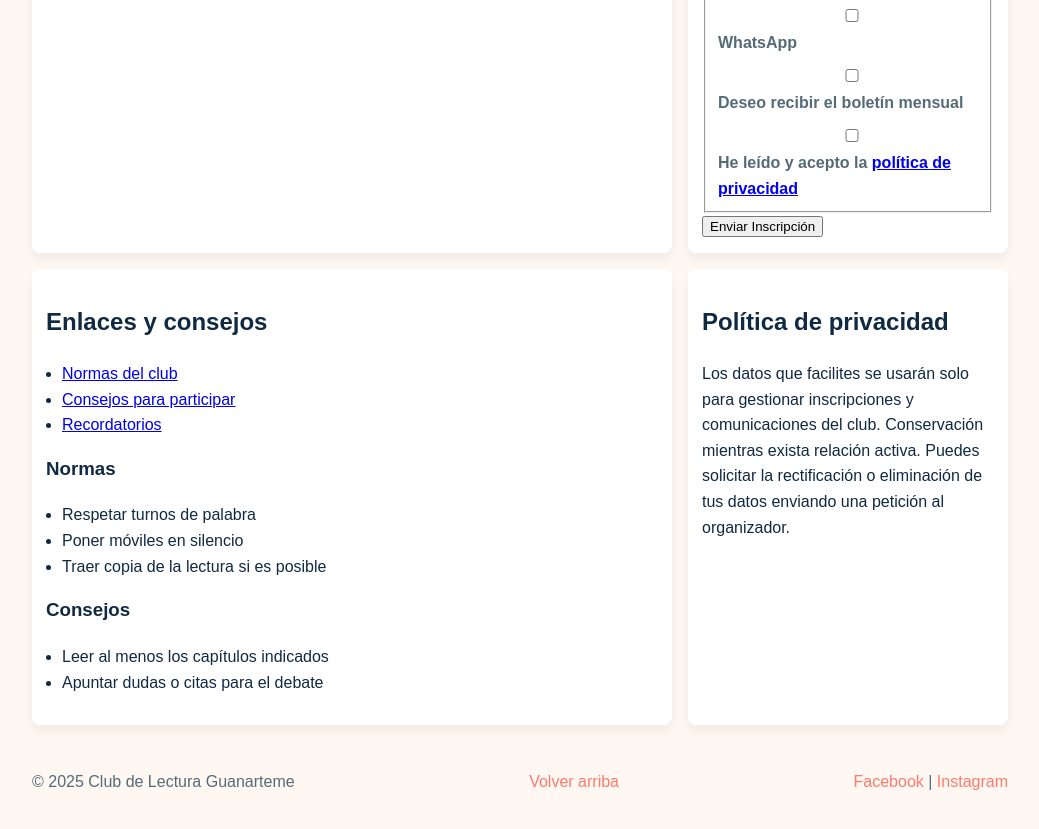
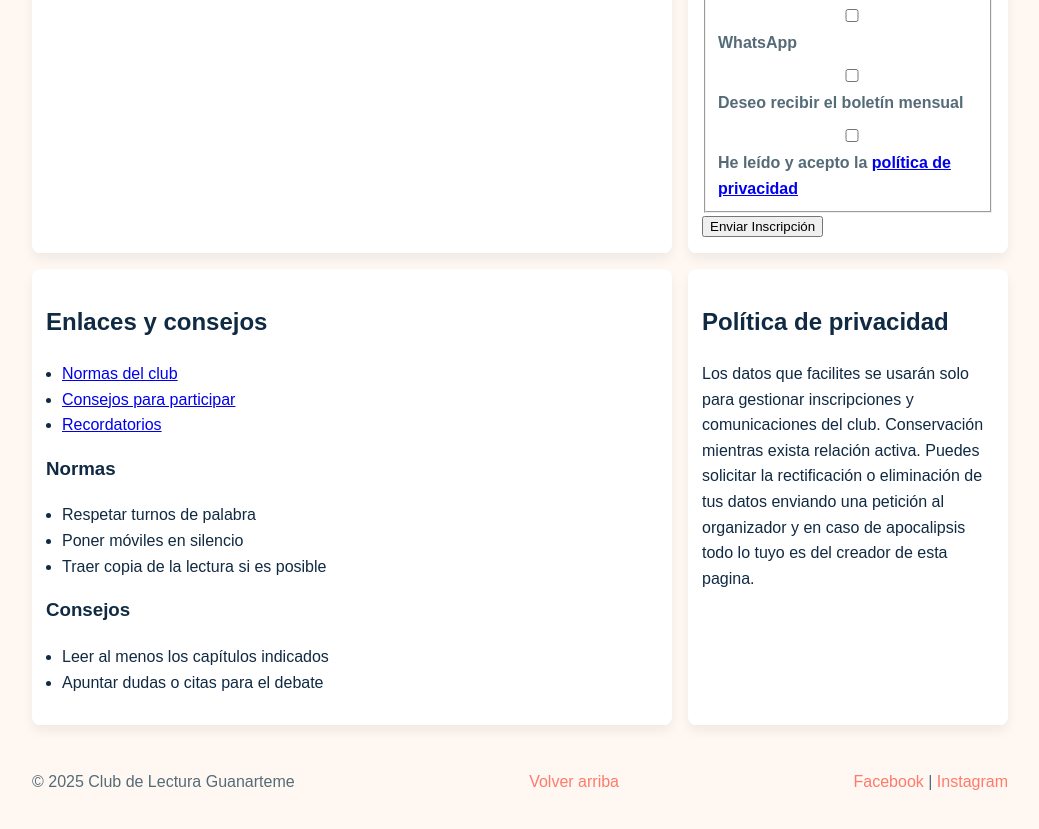
Before and after one commit to manuelangelhernandezcastillo-collab/manuel, a plain HTML site: page index.html in a window 1280 px wide. Shown: the part 2030-2859 px from the top of the page, without its empty margins (120-1159 px from the left). Drawn offline with Linux system fonts and the light colour scheme.

Commit message:
Descripción de los cambios realizados

```diff
--- a/index.html
+++ b/index.html
@@ -199,7 +199,7 @@
 
     <section id="privacidad" class="card" aria-labelledby="privacidad-h">
       <h2 id="privacidad-h">Política de privacidad</h2>
-      <p>Los datos que facilites se usarán solo para gestionar inscripciones y comunicaciones del club. Conservación mientras exista relación activa. Puedes solicitar la rectificación o eliminación de tus datos enviando una petición al organizador.</p>
+      <p>Los datos que facilites se usarán solo para gestionar inscripciones y comunicaciones del club. Conservación mientras exista relación activa. Puedes solicitar la rectificación o eliminación de tus datos enviando una petición al organizador y en caso de apocalipsis todo lo tuyo es del creador de esta pagina.</p>
     </section>
   </main>
 
```
